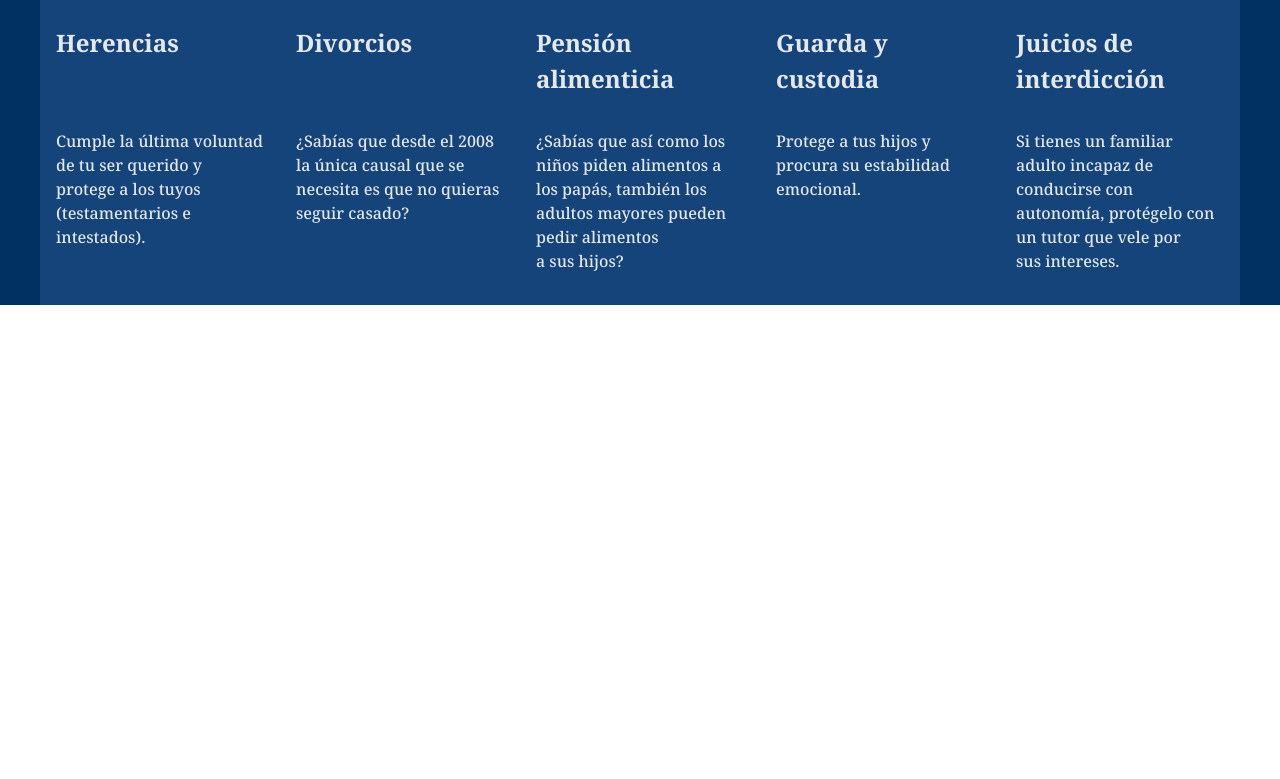
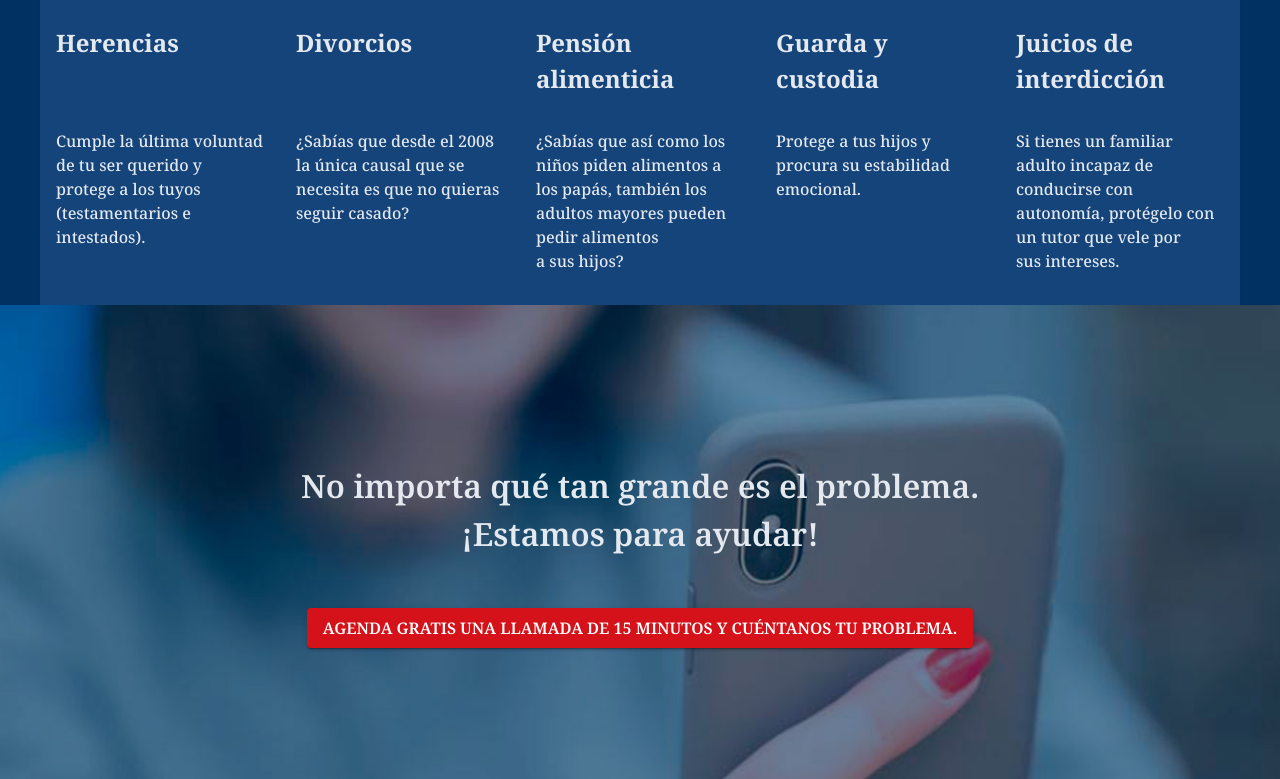
Before and after one commit to BrunoPCH/amadia, a React (Vite) app: page / in a window 1280 px wide. Shown: the part 1922-2701 px from the top of the page. Before the commit the page ends 2227 px from the top, so only its background shows below. Built offline with nearby package versions, Linux system fonts and the light colour scheme.

Commit message:
Hero Finished! ✅

```diff
--- a/src/components/App.jsx
+++ b/src/components/App.jsx
@@ -4,6 +4,7 @@ import AboutCard from "../components/AboutCard.jsx";
 import WhatsappFloatLogo from "../components/WhatsappFloatLogo.jsx";
 import MadiaBenefitsCards from "../components/MadiaBenefitsCards.jsx";
 import ExperticeAreasCard from "../components/ExperticeAreasCard.jsx";
+import HeroCallToAction from "../components/HeroCallToAction.jsx";
 
 import "../styles/App.css";
 
@@ -21,6 +22,7 @@ function App() {
       <AboutCard />
       <MadiaBenefitsCards />
       <ExperticeAreasCard />
+      <HeroCallToAction />
     </ThemeProvider>
   );
 }
--- /dev/null
+++ b/src/components/HeroButtonCallToAction.jsx
@@ -0,0 +1,17 @@
+import { Button } from "@mui/material";
+import "../styles/HeroButtonCallToAction.css";
+
+const HeroButtonCallToAction = () => {
+  return (
+    <Button
+      className="hero-button-call-to-action"
+      variant="contained"
+      color="accentColorRed"
+      href="https://wa.me/5556903821?text=Hola%20me%20gustaría%20*recibir%20más%20información*."
+    >
+      Agenda gratis una llamada de 15&#160;minutos <wbr></wbr>y&#160;cuéntanos
+      tu problema.
+    </Button>
+  );
+};
+export default HeroButtonCallToAction;
--- /dev/null
+++ b/src/components/HeroCallToAction.jsx
@@ -0,0 +1,20 @@
+import "../styles/HeroCallToAction.css";
+import HeroButtonCallToAction from "../components/HeroButtonCallToAction.jsx";
+import { Container } from "@mui/material";
+const HeroCallToAction = () => {
+  return (
+    <section className="hero-call-to-action-container-wide">
+      <Container className="hero-call-to-action-container-boxed" maxWidth="lg">
+        <h2 className="hero-call-to-action-slogan font-light">
+          <strong>
+            No importa qué tan grande&#160;es&#160;el&#160;problema.<br></br>
+            ¡Estamos para ayudar!
+          </strong>
+        </h2>
+        <HeroButtonCallToAction />
+      </Container>
+    </section>
+  );
+};
+
+export default HeroCallToAction;
--- /dev/null
+++ b/src/styles/HeroButtonCallToAction.css
@@ -0,0 +1,29 @@
+.hero-button-call-to-action {
+  max-width: 280px;
+  text-align: center;
+  margin-left: auto !important;
+  margin-right: auto !important;
+  margin-top: 1.5rem !important;
+  align-self: center;
+}
+@media only screen and (min-width: 600px) and (max-width: 899px) {
+  .hero-button-call-to-action {
+    max-width: 75%;
+    margin-top: 1rem !important;
+  }
+}
+@media only screen and (min-width: 900px) and (max-width: 1199px) {
+  .hero-button-call-to-action {
+    max-width: none;
+  }
+}
+@media only screen and (min-width: 1200px) and (max-width: 1535px) {
+  .hero-button-call-to-action {
+    max-width: none;
+  }
+}
+@media only screen and (min-width: 1536px) {
+  .hero-button-call-to-action {
+    max-width: none;
+  }
+}
--- /dev/null
+++ b/src/styles/HeroCallToAction.css
@@ -0,0 +1,49 @@
+.hero-call-to-action-container-wide {
+  aspect-ratio: 1/1;
+  background-image: url("../assets/cellphone-background.jpg");
+  background-repeat: no-repeat;
+  background-position: center;
+  background-size: 300%;
+}
+@media only screen and (min-width: 600px) and (max-width: 899px) {
+  .hero-call-to-action-container-wide {
+    aspect-ratio: 16/9;
+    min-height: 338px;
+    background-size: 230%;
+  }
+}
+@media only screen and (min-width: 900px) and (max-width: 1199px) {
+  .hero-call-to-action-container-wide {
+    aspect-ratio: 2.7/1;
+    min-height: 300px;
+    background-size: 180%;
+  }
+}
+@media only screen and (min-width: 1200px) and (max-width: 1535px) {
+  .hero-call-to-action-container-wide {
+    aspect-ratio: 2.7/1;
+    min-height: 400px;
+    background-size: 180%;
+  }
+}
+@media only screen and (min-width: 1536px) {
+  .hero-call-to-action-container-wide {
+    aspect-ratio: 2.7/1;
+    min-height: 500px;
+    background-size: 150%;
+  }
+}
+.hero-call-to-action-container-boxed {
+  display: flex !important;
+  flex-flow: column nowrap;
+  align-items: center;
+  justify-content: center;
+  height: 100%;
+}
+
+.hero-call-to-action-container-boxed h2.hero-call-to-action-slogan,
+.hero-call-to-action-container-boxed h2.hero-call-to-action-slogan strong {
+  display: block;
+  font-weight: 600 !important;
+  text-align: center;
+}
```
Also changed, not shown: src/assets/cellphone-background.jpg (added).
